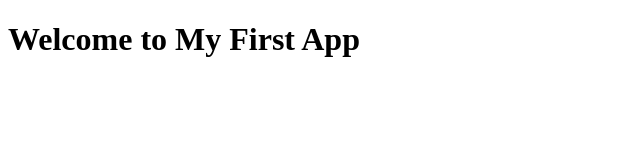
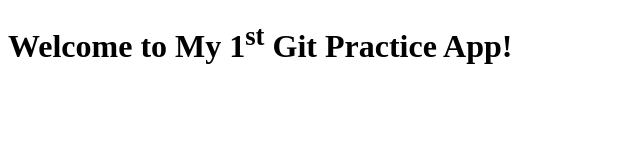
Before and after one commit to Isru96/my-1st-app, a plain HTML site: page index.html in a window 1280 px wide. Shown: the whole page, without its empty margins (0-640 px from the left). Drawn offline with Linux system fonts and the light colour scheme.

Commit message:
Update page hero title on main branch

```diff
--- a/index.html
+++ b/index.html
@@ -6,6 +6,6 @@
     <title>My First App</title>
   </head>
   <body>
-    <h1>Welcome to My First App</h1>
+    <h1>Welcome to My 1<sup>st</sup> Git Practice App!</h1>
   </body>
 </html>
```
